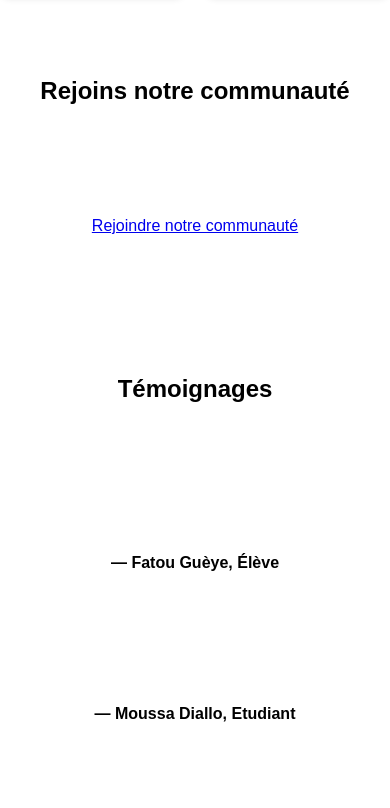
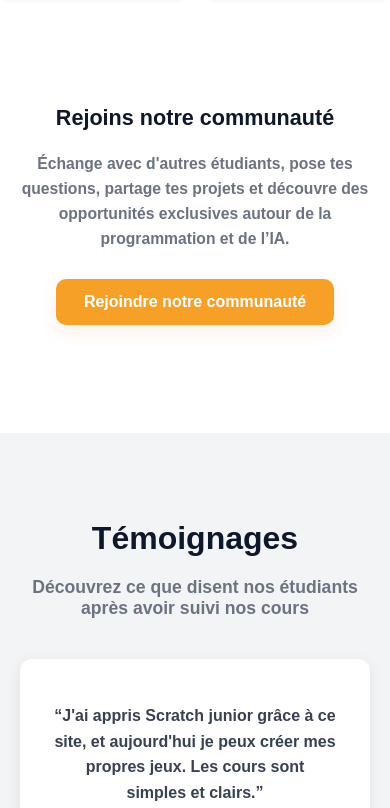
Before and after one commit to jangcodesn-prog/josh, a website: page index.html in a window 390 px wide. Shown: the part 2101-2909 px from the top of the page. Drawn offline with Linux system fonts and the light colour scheme.

Commit message:
Mise à jour du design responsive

```diff
--- a/style.css
+++ b/style.css
@@ -238,12 +238,7 @@
   margin: 0 10px;
 }
 
-/* === Community Section & Testimonials conservées === */
-.community-section,
-.testimonials-section {
-  padding: 60px 20px;
-  text-align: center;
-}
+
 
 /* === Responsive Mobile === */
 @media (max-width: 768px) {
@@ -304,3 +299,85 @@
     padding: 20px 10px;
   }
 }
+.community-section{ background: #ffffff;
+  padding: 60px 16px;
+  display: flex;
+  justify-content: center;
+  /* centre horizontalement */
+  align-items: center;
+   /* centre verticalement */
+   text-align: center;
+   /* centre le texte */
+   margin-top: 80px; }
+.community-inner{ max-width: 800px; width: 100%; }
+.community-section h2{
+  margin: 0 0 20px;
+  font-size: 2rem;
+  color: #0f172a;
+  font-weight: 700; }
+.community-desc{
+  margin: 0 0 28px;
+  color: #6b7280;
+  font-size: 1.1rem;
+  line-height: 1.6; }
+.btn-community{
+  display: inline-block;
+  background: #f7a028;
+  color: #fff;
+  padding: 14px 28px;
+  border-radius: 10px;
+  text-decoration: none;
+  font-weight: 700;
+  font-size: 1rem;
+  box-shadow: 0 6px 18px rgba(255,122,45,0.12);
+  transition: transform .12s ease,
+  box-shadow .12s ease; }
+.btn-community:hover,
+.btn-community:focus{
+  transform: translateY(-2px);
+  box-shadow: 0 10px 30px rgba(255,122,45,0.18);
+  outline: none; }
+.btn-community:focus{
+  box-shadow: 0 0 0 4px rgba(255,122,45,0.2); }
+   /* Responsive */
+@media (max-width:600px){
+  .community-section{padding:28px 12px;}
+  .community-section h2{font-size:1.35rem;}
+  .community-desc{font-size:0.98rem;padding:0 8px;} }
+  .testimonials-section { margin-top: 80px;
+  /* espace avec la section précédente */
+    padding: 60px 20px;
+    background-color: #f3f4f6;
+    text-align: center; }
+  .testimonials-inner {
+    max-width: 1000px;
+    margin: 0 auto; }
+  .testimonials-section h2 {
+     font-size: 2rem;
+     margin-bottom: 10px;
+     color: #0f172a; }
+  .testimonials-section
+  .subtitle {
+    font-size: 1.1rem;
+    color: #6b7280;
+    margin-bottom: 40px; }
+  .testimonials-grid {
+    display: grid;
+    grid-template-columns: repeat(auto-fit, minmax(280px, 1fr)); gap: 25px; }
+  .testimonial-card { background: #fff;
+     padding: 24px;
+     border-radius: 12px;
+     box-shadow: 0 4px 15px rgba(0,0,0,0.08);
+      transition: transform 0.2s ease; }
+  .testimonial-card:hover {
+    transform: translateY(-5px); }
+  .testimonial-text {
+    font-size: 1rem;
+    color: #374151;
+    margin-bottom: 15px;
+    line-height: 1.6; }
+    .testimonial-author {
+      font-size: 0.95rem;
+      font-weight: bold;
+      color: #ff7a2d;
+      margin: 0; }
```
